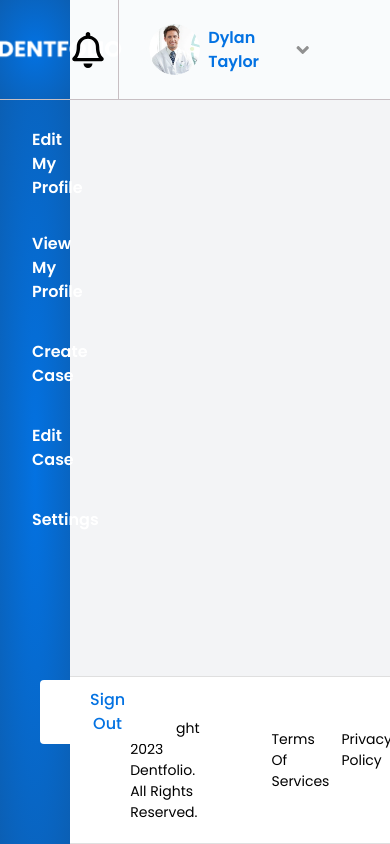
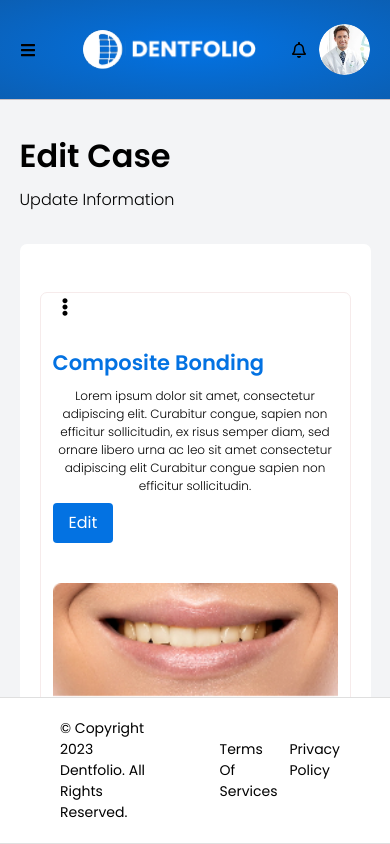
Before and after one commit to Yasir-developer/dentfolio, a Next.js app: page /dentist/settings in a window 390 px wide. Built offline with nearby package versions, Linux system fonts and the light colour scheme.

Commit message:
dentist dashboard responsive done

```diff
--- a/src/components/DashboardHeader/DashboardHeader.jsx
+++ b/src/components/DashboardHeader/DashboardHeader.jsx
@@ -1,22 +1,29 @@
 import React from "react";
 import logoWhite from "../../../public/images/logoWhite.png";
 import Image from "next/image";
-import { FaAngleDown, FaRegBell } from "react-icons/fa";
-const DashboardHeader = () => {
+import { FaAngleDown, FaRegBell, FaBars } from "react-icons/fa";
+const DashboardHeader = ({menuToggler}) => {
   return (
     <div className="h-[100px] border-b border-[#c8bfc3] w-full flex ">
-      <div className="bg-gradient-radial from-[#0372E2] to-[#0B5FB4] w-[18%] flex items-center justify-center">
+      <div className="hidden bg-gradient-radial from-[#0372E2] to-[#0B5FB4] w-[18%] lg:flex items-center justify-center">
         <Image src={logoWhite} className="mx-auto max-w-[173px]" />
 
         {/* <h1 className="text-lg font-bold">Dashboard</h1> */}
       </div>
 
-      <div className="w-[85%] flex justify-end">
+      <div className="w-full lg:w-[85%] flex px-5 lg:px-0 justify-between lg:justify-end blueGradient lg:bg-none">
+        <div className="lg:hidden barsIcon flex items-center justify-center mr-3">
+          <FaBars onClick={menuToggler}/>
+        </div>
+        <div className="lg:hidden mobileLogo flex items-center">
+        <Image src={logoWhite} className="mx-auto max-w-[173px]" />
+        </div>
+        <div className="flex">
           <div className="flex items-center justify-center mr-3">
-          <FaRegBell className="w-[36px] h-[36px]" />
+            <FaRegBell className="lg:w-[36px] lg:h-[36px]" />
           </div>
-        <div className="border-l border-l-[#c8bfc3] flex">
-          <div className="flex flex-row items-center justify-center pr-[80px] pl-[30px] ">
+          <div className="lg:border-l border-l-[#c8bfc3] flex">
+            <div className="flex flex-row items-center justify-center lg:pr-[80px] lg:pl-[30px] ">
               <Image
                 src={"/images/profileImg.png"}
                 alt="logo"
@@ -26,7 +33,7 @@ const DashboardHeader = () => {
                 className="rounded-[25.5px]"
               />
 
-            <h2 className="text-custom-blue text-[16px] font-semibold px-2">
+              <h2 className="hidden lg:block text-custom-blue text-[16px] font-semibold px-2">
                 Dylan Taylor
               </h2>
               <FaAngleDown
@@ -35,7 +42,9 @@ const DashboardHeader = () => {
                   width: "20px",
                   height: "20px",
                 }}
+                className="hidden lg:block"
               />
+            </div>
           </div>
         </div>
       </div>
--- a/src/components/DentistTabs/DentistTabs.jsx
+++ b/src/components/DentistTabs/DentistTabs.jsx
@@ -17,8 +17,12 @@ import SettingsPage from "@/page-components/SettingsPage";
 const DentistTabs = () => {
   const router = useRouter();
 
-  const [activeTab, setActiveTab] = useState("editP");
-
+  const [activeTab, setActiveTab] = useState("editCase");
+  const [toggleMenu, setToggleMenu] = useState(false);
+  let menuClasses = 'bg-gradient-radial from-[#0372E2] to-[#0B5FB4] hidden w-0 lg:block lg:w-[18%] relative'
+  const menuHandler = () => {
+    setToggleMenu(!toggleMenu)
+  }
   // const handleTabClick = (event, path) => {
   //   console.log(path, "path >>>>>>>>>>>>>>");
   //   event.preventDefault();
@@ -29,14 +33,14 @@ const DentistTabs = () => {
   return (
     <div className="flex flex-wrap h-full">
       {/* Menu Panel */}
-      <DashboardHeader />
+      <DashboardHeader menuToggler={menuHandler}/>
       <div
         className="bodyContainer flex w-full"
         style={{
           height: "calc(100% - 100px)",
         }}
       >
-        <div className=" bg-gradient-radial from-[#0372E2] to-[#0B5FB4] w-[18%] relative">
+        <div className={`${toggleMenu ? 'bg-gradient-radial from-[#0372E2] to-[#0B5FB4]  h-full w-[60%] lg:block lg:w-[18%] absolute' : 'bg-gradient-radial from-[#0372E2] to-[#0B5FB4] hidden w-0 lg:block lg:w-[18%] relative'}`}>
           <nav className="p-2 ">
             <ul>
               <li
@@ -126,7 +130,7 @@ const DentistTabs = () => {
             buttonText={"Sign Out"}
           />
         </div>
-        <div className="bg-gray-100 w-[85%] flex flex-col justify-between">
+        <div className="bg-gray-100 lg:w-[85%] w-full flex flex-col justify-between">
           <div className="contentContainer overflow-y-scroll h-full">
             {activeTab === "editCase" && (
               <EditCasePage />
--- a/src/styles/globals.css
+++ b/src/styles/globals.css
@@ -12,6 +12,9 @@
   }
   .dentistBodyStyles{
     @apply h-full bg-custom-dashboard-bg absolute top-0 bottom-0 w-full
+  }
+  .blueGradient{
+    @apply bg-gradient-radial from-[#0372E2] to-[#0B5FB4]
   }
 }
 /* @import url('https://fonts.googleapis.com/css2?family=Poppins:wght@700&display=swap'); */
```
Lines whose indentation alone changed are shown as unchanged.
